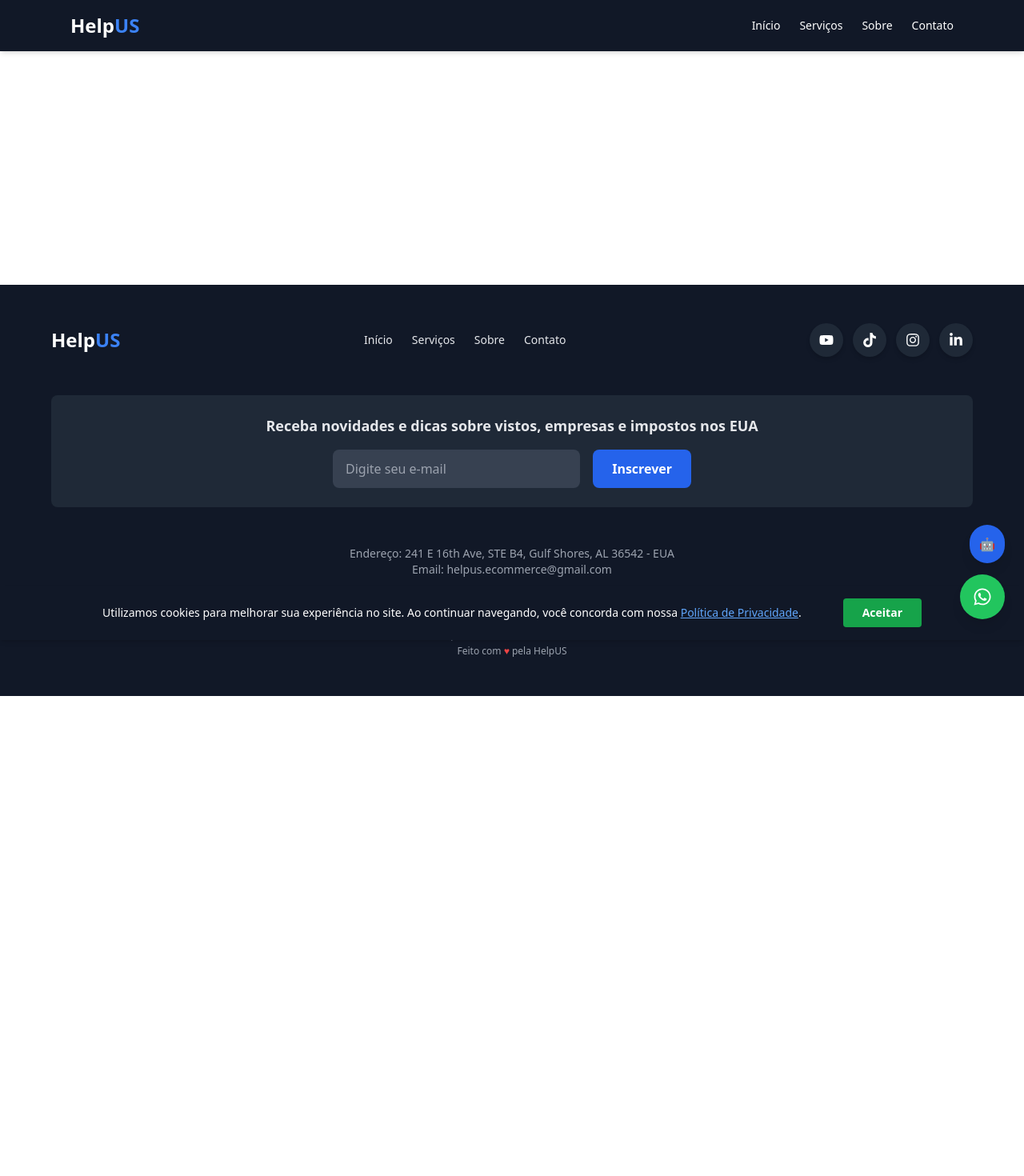
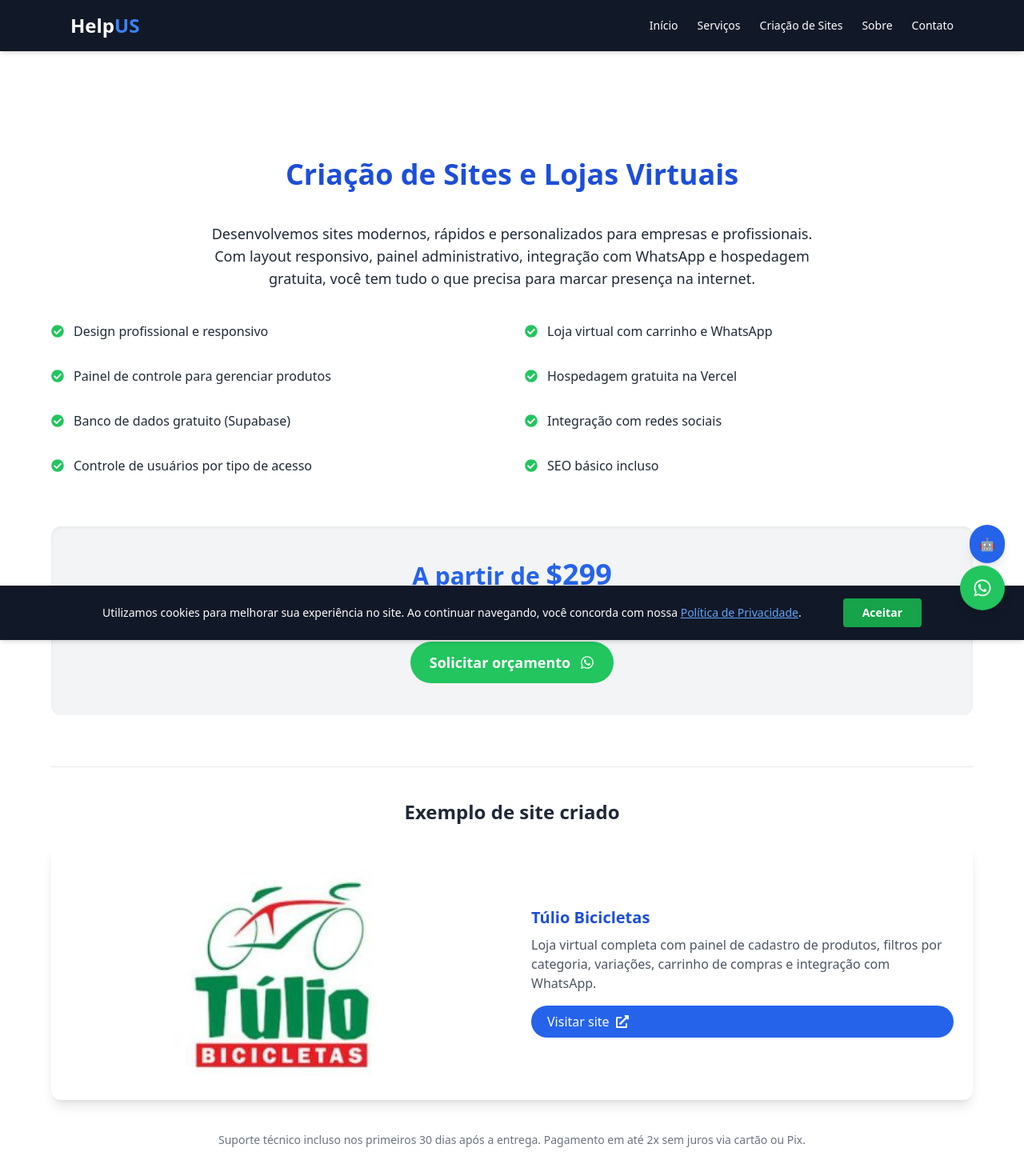
Before and after one commit to helpusecommerce/helpus-site, a React (Create React App) app: page /criacao-de-sites in a window 1280 px wide. Shown: the top 1470 px of the page at 80% size. Before the commit the page ends 870 px from the top, so only its background shows below. Built offline with nearby package versions, Linux system fonts and the light colour scheme.

Commit message:
Atualizacao automatica

```diff
--- a/src/App.js
+++ b/src/App.js
@@ -1,4 +1,3 @@
-// App.js
 import React, { useEffect } from 'react';
 import { BrowserRouter as Router, Routes, Route } from 'react-router-dom';
 import Header from './components/Header';
@@ -49,6 +48,9 @@ import OperatingAgreement from './pages/servicos/empresa/OperatingAgreement';
 import ITIN from './pages/servicos/empresa/ITIN';
 import W7 from './pages/servicos/empresa/W7';
 
+// Novo serviço: Criação de Sites
+import CriacaoDeSites from './pages/CriacaoDeSites';
+
 function App() {
   useEffect(() => {
     AOS.init({ duration: 1000, once: true });
@@ -94,6 +96,9 @@ function App() {
             <Route path="/servicos/vistos/casos-especiais" element={<CasosEspeciais />} />
             <Route path="/servicos/vistos/complementares" element={<Complementares />} />
             <Route path="/servicos/vistos/outros-trabalho" element={<OutrosTrabalho />} />
+
+            {/* Novo serviço */}
+            <Route path="/criacao-de-sites" element={<CriacaoDeSites />} />
           </Routes>
         </main>
 
--- a/src/components/Footer.jsx
+++ b/src/components/Footer.jsx
@@ -25,6 +25,7 @@ export default function Footer() {
           <nav className="flex gap-6 text-sm">
             <Link to="/" className="hover:text-blue-400 transition">Início</Link>
             <Link to="/servicos" className="hover:text-blue-400 transition">Serviços</Link>
+            <Link to="/criacao-de-sites" className="hover:text-blue-400 transition">Criação de Sites</Link>
             <Link to="/sobre" className="hover:text-blue-400 transition">Sobre</Link>
             <Link to="/contato" className="hover:text-blue-400 transition">Contato</Link>
           </nav>
@@ -69,7 +70,7 @@ export default function Footer() {
         {/* Newsletter */}
         <div className="bg-gray-800 rounded-lg p-6 flex flex-col items-center gap-4">
           <p className="text-lg text-center font-semibold">
-            Receba novidades e dicas sobre vistos, empresas e impostos nos EUA
+            Receba novidades e dicas sobre vistos, empresas, impostos e sites profissionais
           </p>
           <form
             onSubmit={(e) => e.preventDefault()}
--- a/src/components/Header.jsx
+++ b/src/components/Header.jsx
@@ -17,6 +17,7 @@ export default function Header() {
         <nav className="hidden md:flex gap-6 text-sm">
           <Link to="/" className="hover:text-blue-400 transition">Início</Link>
           <Link to="/servicos" className="hover:text-blue-400 transition">Serviços</Link>
+          <Link to="/criacao-de-sites" className="hover:text-blue-400 transition">Criação de Sites</Link>
           <Link to="/sobre" className="hover:text-blue-400 transition">Sobre</Link>
           <Link to="/contato" className="hover:text-blue-400 transition">Contato</Link>
         </nav>
@@ -35,6 +36,7 @@ export default function Header() {
         <div className="md:hidden bg-gray-800 px-6 py-4 space-y-3">
           <Link to="/" onClick={() => setIsOpen(false)} className="block hover:text-blue-400">Início</Link>
           <Link to="/servicos" onClick={() => setIsOpen(false)} className="block hover:text-blue-400">Serviços</Link>
+          <Link to="/criacao-de-sites" onClick={() => setIsOpen(false)} className="block hover:text-blue-400">Criação de Sites</Link>
           <Link to="/sobre" onClick={() => setIsOpen(false)} className="block hover:text-blue-400">Sobre</Link>
           <Link to="/contato" onClick={() => setIsOpen(false)} className="block hover:text-blue-400">Contato</Link>
         </div>
--- a/src/components/Hero.jsx
+++ b/src/components/Hero.jsx
@@ -1,6 +1,12 @@
 import React from 'react';
 import { Link } from 'react-router-dom';
-import { FaPassport, FaBuilding, FaFileInvoiceDollar, FaWhatsapp } from 'react-icons/fa';
+import {
+  FaPassport,
+  FaBuilding,
+  FaFileInvoiceDollar,
+  FaWhatsapp,
+  FaGlobe
+} from 'react-icons/fa';
 import { motion } from 'framer-motion';
 
 export default function Hero() {
@@ -40,7 +46,7 @@ export default function Hero() {
           animate={{ opacity: 1 }}
           transition={{ delay: 0.3 }}
         >
-          Consultoria especializada em vistos, abertura de empresas e documentação fiscal americana – tudo em português.
+          Consultoria especializada em vistos, abertura de empresas, documentação fiscal e criação de sites profissionais – tudo em português.
         </motion.p>
 
         <motion.div
@@ -67,6 +73,12 @@ export default function Hero() {
           >
             <FaFileInvoiceDollar /> Impostos e Documentos
           </Link>
+          <Link
+            to="/criacao-de-sites"
+            className="flex items-center justify-center gap-2 bg-purple-600 hover:bg-purple-700 text-white px-6 py-3 rounded text-sm sm:text-base"
+          >
+            <FaGlobe /> Criação de Sites
+          </Link>
         </motion.div>
       </div>
 
--- /dev/null
+++ b/src/pages/CriacaoDeSites.jsx
@@ -0,0 +1,95 @@
+// CriacaoDeSites.jsx
+import React from 'react';
+import { Link } from 'react-router-dom';
+import { FaWhatsapp, FaCheckCircle, FaExternalLinkAlt } from 'react-icons/fa';
+
+export default function CriacaoDeSites() {
+  return (
+    <div className="bg-white text-gray-800 pt-24 pb-20 px-6">
+      <div className="max-w-6xl mx-auto">
+
+        {/* Título principal */}
+        <h1 className="text-4xl font-extrabold text-blue-700 text-center mb-10">
+          Criação de Sites e Lojas Virtuais
+        </h1>
+
+        {/* Bloco introdutório */}
+        <p className="text-lg text-center max-w-3xl mx-auto mb-10">
+          Desenvolvemos sites modernos, rápidos e personalizados para empresas e profissionais. Com layout responsivo, painel administrativo, integração com WhatsApp e hospedagem gratuita, você tem tudo o que precisa para marcar presença na internet.
+        </p>
+
+        {/* Benefícios */}
+        <div className="grid md:grid-cols-2 gap-8 mb-16">
+          {[
+            'Design profissional e responsivo',
+            'Loja virtual com carrinho e WhatsApp',
+            'Painel de controle para gerenciar produtos',
+            'Hospedagem gratuita na Vercel',
+            'Banco de dados gratuito (Supabase)',
+            'Integração com redes sociais',
+            'Controle de usuários por tipo de acesso',
+            'SEO básico incluso',
+          ].map((item, idx) => (
+            <div key={idx} className="flex items-start gap-3">
+              <FaCheckCircle className="text-green-500 mt-1" />
+              <p>{item}</p>
+            </div>
+          ))}
+        </div>
+
+        {/* Preço e chamada para ação */}
+        <div className="text-center bg-gray-100 rounded-xl py-10 px-6 mb-16 shadow-inner">
+          <h2 className="text-3xl font-bold text-blue-600 mb-4">
+            A partir de <span className="text-4xl">$299</span>
+          </h2>
+          <p className="text-gray-600 mb-6">Site completo entregue em até 10 dias úteis.</p>
+          <a
+            href="https://wa.me/5583998721848"
+            target="_blank"
+            rel="noopener noreferrer"
+            className="inline-flex items-center gap-3 bg-green-500 hover:bg-green-600 text-white px-6 py-3 rounded-full text-lg font-semibold transition"
+          >
+            Solicitar orçamento <FaWhatsapp />
+          </a>
+        </div>
+
+        {/* Exemplo real */}
+        <div className="bg-white border-t pt-10">
+          <h3 className="text-2xl font-bold text-center mb-6">Exemplo de site criado</h3>
+          <div className="bg-white rounded-xl shadow-lg overflow-hidden mb-10">
+            <div className="md:flex">
+              <div className="md:w-1/2">
+                <img
+                  src="/img/parceiros/tulio.png"
+                  alt="Tulio Bicicletas"
+                  className="w-full object-contain p-8"
+                />
+              </div>
+              <div className="md:w-1/2 flex flex-col justify-center p-6">
+                <h4 className="text-xl font-semibold text-blue-700 mb-2">
+                  Túlio Bicicletas
+                </h4>
+                <p className="text-gray-600 mb-4">
+                  Loja virtual completa com painel de cadastro de produtos, filtros por categoria, variações, carrinho de compras e integração com WhatsApp.
+                </p>
+                <a
+                  href="https://tuliobicicletas.helpusa.com.br"
+                  target="_blank"
+                  rel="noopener noreferrer"
+                  className="inline-flex items-center gap-2 text-white bg-blue-600 hover:bg-blue-700 px-5 py-2 rounded-full transition"
+                >
+                  Visitar site <FaExternalLinkAlt />
+                </a>
+              </div>
+            </div>
+          </div>
+        </div>
+
+        {/* FAQ ou observações futuras (opcional) */}
+        <p className="text-center text-sm text-gray-500 mt-8">
+          Suporte técnico incluso nos primeiros 30 dias após a entrega. Pagamento em até 2x sem juros via cartão ou Pix.
+        </p>
+      </div>
+    </div>
+  );
+}
--- a/src/pages/Home.jsx
+++ b/src/pages/Home.jsx
@@ -1,8 +1,8 @@
-// Home.jsx
 import React from 'react';
 import Hero from '../components/Hero';
 import { FaExternalLinkAlt } from 'react-icons/fa';
 import { motion } from 'framer-motion';
+import { Link } from 'react-router-dom';
 
 const parceiros = [
   {
--- a/src/pages/Servicos.jsx
+++ b/src/pages/Servicos.jsx
@@ -1,7 +1,6 @@
-// src/pages/Servicos.jsx
 import React from 'react';
 import { Link } from 'react-router-dom';
-import { FaPassport, FaBuilding, FaFileAlt } from 'react-icons/fa';
+import { FaPassport, FaBuilding, FaFileAlt, FaGlobe } from 'react-icons/fa';
 
 export default function Servicos() {
   const servicos = [
@@ -22,6 +21,12 @@ export default function Servicos() {
       descricao: 'ITIN, EIN, declarações e suporte contábil com foco no imigrante.',
       icone: <FaFileAlt className="text-4xl text-blue-500 transition-transform hover:scale-110 duration-300" />,
       link: '/servicos/fiscal'
+    },
+    {
+      titulo: 'Criação de Sites',
+      descricao: 'Sites modernos com painel, loja virtual e integração com WhatsApp.',
+      icone: <FaGlobe className="text-4xl text-blue-500 transition-transform hover:scale-110 duration-300" />,
+      link: '/criacao-de-sites'
     }
   ];
 
@@ -29,7 +34,7 @@ export default function Servicos() {
     <section id="servicos" className="py-20 px-4 bg-gray-100">
       <div className="max-w-6xl mx-auto text-center">
         <h2 className="text-4xl font-bold mb-10 text-gray-800" data-aos="fade-down">Nossos Serviços</h2>
-        <div className="grid gap-8 md:grid-cols-3">
+        <div className="grid gap-8 md:grid-cols-2 lg:grid-cols-4">
           {servicos.map((item, index) => (
             <Link
               to={item.link}
```
